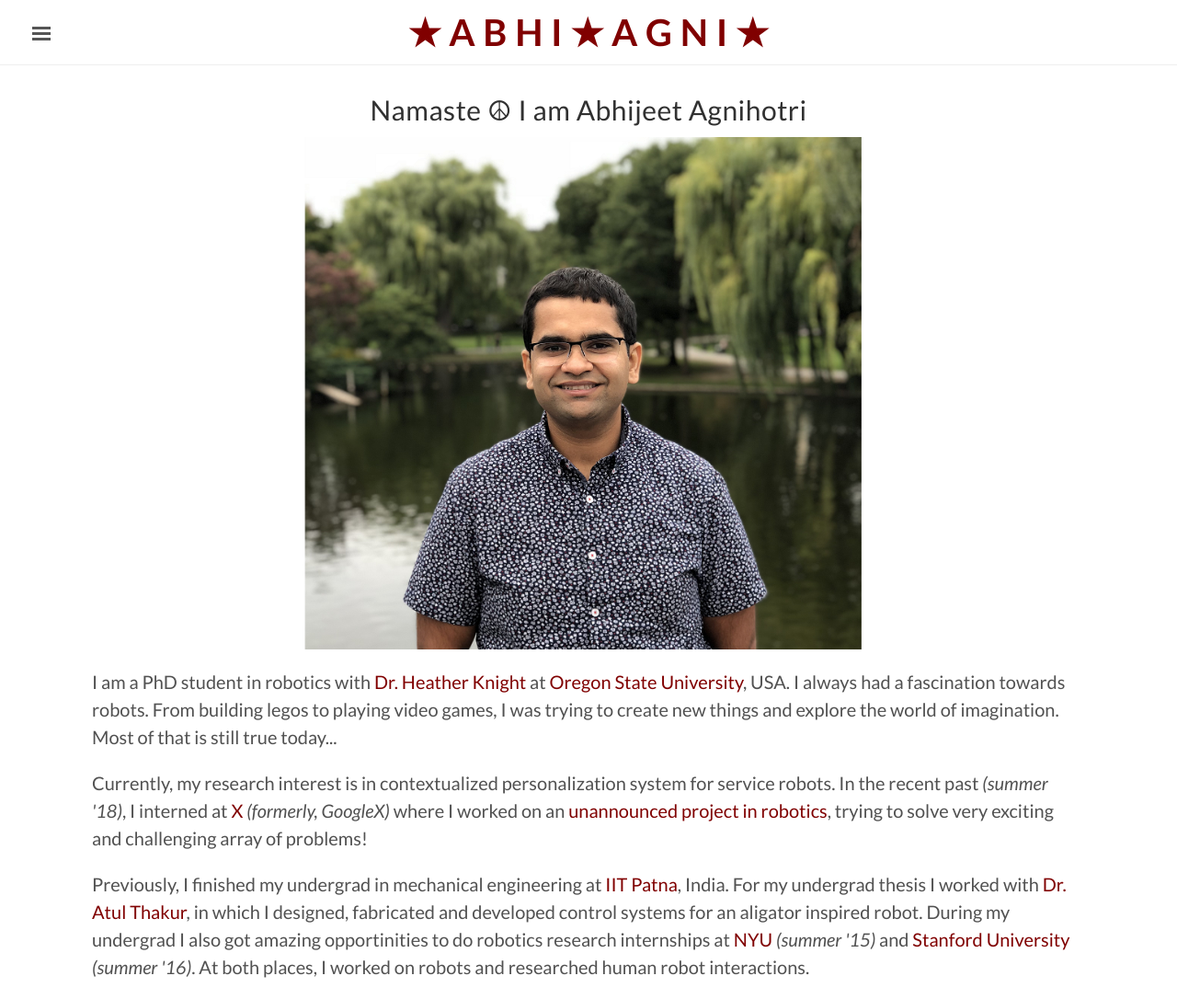
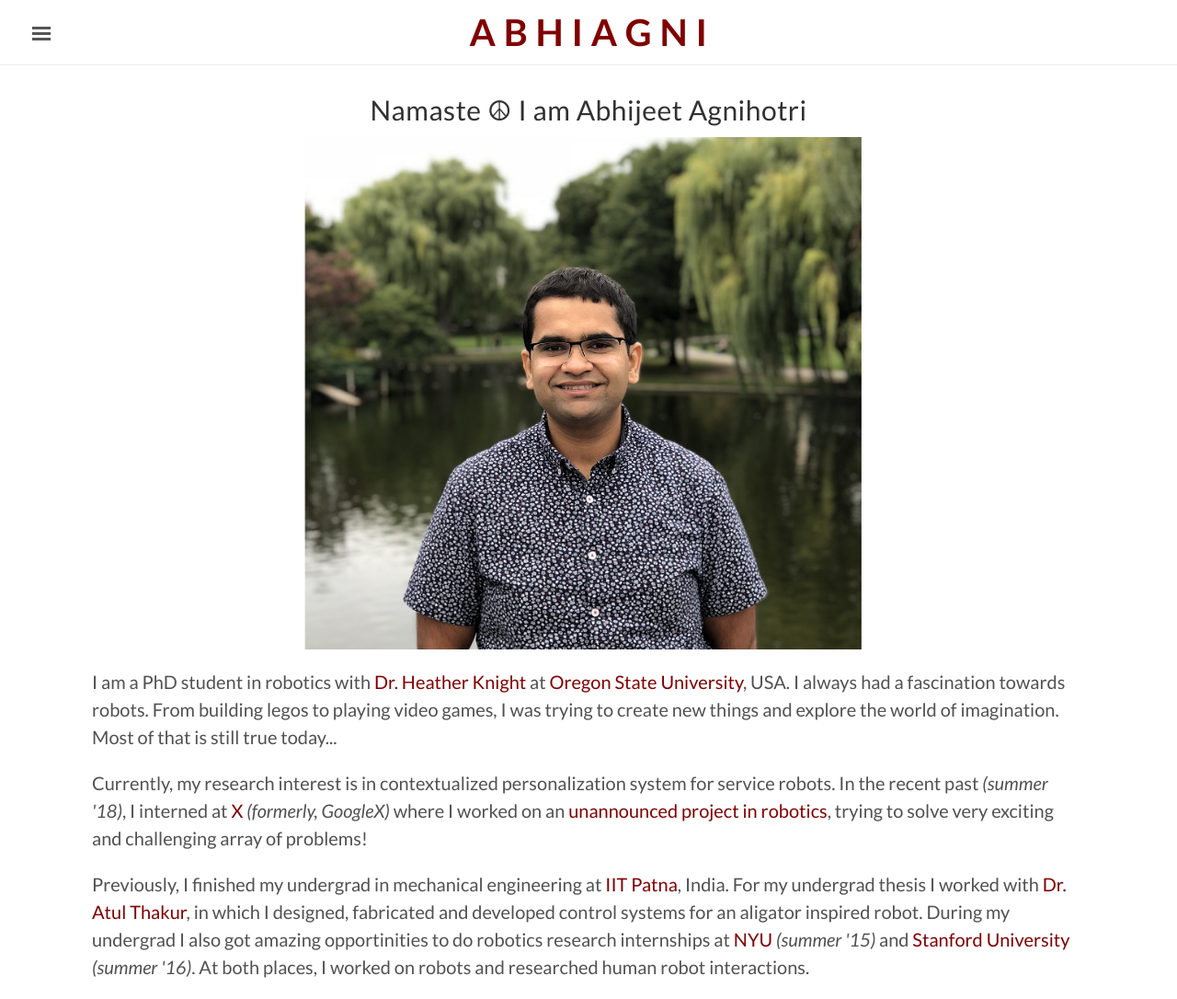
Before and after one commit to abhiagni11/abhiagni11.github.io, a Jekyll site: the page built from index.html, in a window 1280 px wide. Shown: the whole page at 92% size. Built offline with Jekyll 4.4.1, drawn with Linux system fonts in a browser that asks for light colours; the list of posts is cut into pages by our own code.

```diff
--- a/_layouts/default.html
+++ b/_layouts/default.html
@@ -14,7 +14,9 @@
       <div class="masthead">
         <div class="container">
           <h1 class="masthead-title">
-            <a href="{{ site.baseurl }}/" title="Home"><strong>&#x2605 A B H I &#x2605 A G N I &#x2605</strong></a>
+            <!-- <a href="{{ site.baseurl }}/" title="Home"><strong>&#x2605 A B H I &#x2605 A G N I &#x2605</strong></a>
+              https://www.w3schools.com/charsets/ref_utf_symbols.asp -->
+            <a href="{{ site.baseurl }}/" title="Home"><strong>A B H I A G N I</strong></a>
             <small>{{ site.tagline }}</small>
           </h1>
         </div>
```
